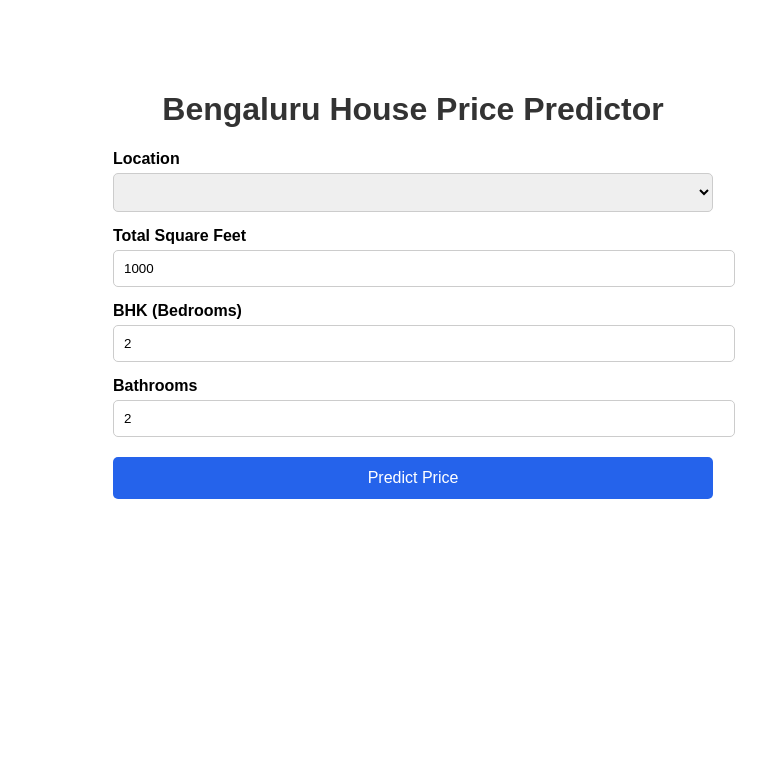
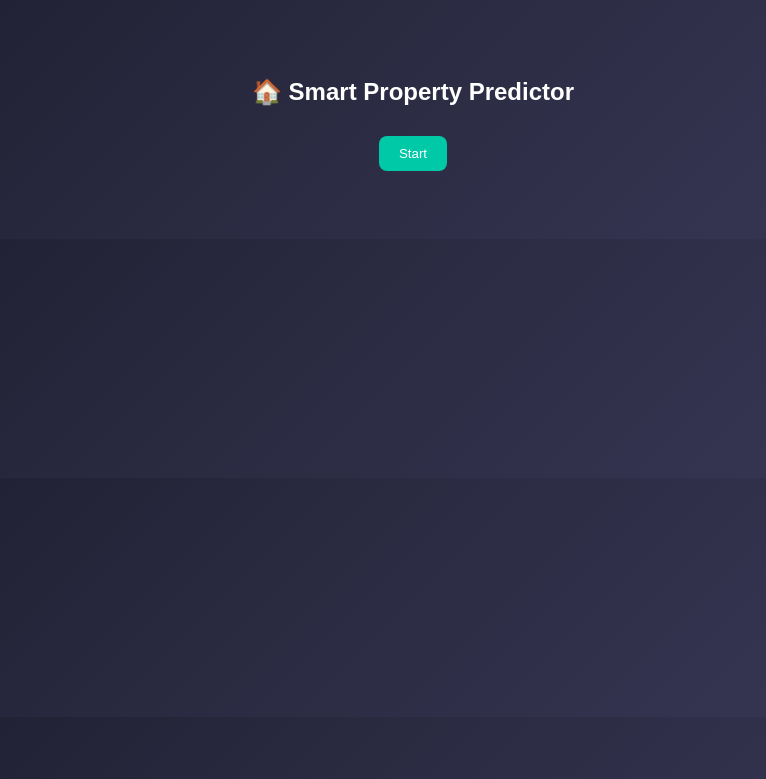
Before and after one commit to Pramatha1209/bangalore-house-price, a Python web app: template templates/index.html in a window 1280 px wide. Shown: the top 779 px of the page, without its empty margins (227-993 px from the left). Run offline with Jinja, Linux system fonts and the light colour scheme; the template is opened without the code that fills it, so the values that code supplies are empty.

Commit message:
fixed predict function

```diff
--- /dev/null
+++ b/static/style.css
@@ -0,0 +1,35 @@
+body {
+    font-family: Arial;
+    background: linear-gradient(135deg, #1e1e2f, #3a3a5a);
+    color: white;
+    text-align: center;
+}
+
+.screen {
+    display: none;
+    padding: 50px;
+}
+
+.screen.active {
+    display: block;
+    animation: fade 0.5s ease;
+}
+
+button {
+    padding: 10px 20px;
+    margin: 10px;
+    background: #00c9a7;
+    border: none;
+    color: white;
+    border-radius: 8px;
+    cursor: pointer;
+}
+
+.cards button {
+    margin: 5px;
+}
+
+@keyframes fade {
+    from {opacity: 0;}
+    to {opacity: 1;}
+}
--- a/templates/index.html
+++ b/templates/index.html
@@ -1,76 +1,72 @@
 <!DOCTYPE html>
 <html lang="en">
 <head>
-  <meta charset="UTF-8"/>
-  <meta name="viewport" content="width=device-width, initial-scale=1.0"/>
-  <title>Bengaluru House Price Predictor</title>
-  <style>
-    body { font-family: Arial, sans-serif; max-width: 600px; margin: 50px auto; padding: 20px; }
-    h1 { text-align: center; color: #333; }
-    label { display: block; margin-top: 15px; font-weight: bold; }
-    select, input { width: 100%; padding: 10px; margin-top: 5px; border: 1px solid #ccc; border-radius: 5px; }
-    button { width: 100%; padding: 12px; margin-top: 20px; background: #2563eb; color: white; border: none; border-radius: 5px; font-size: 16px; cursor: pointer; }
-    button:hover { background: #1d4ed8; }
-    #result { margin-top: 20px; text-align: center; font-size: 24px; font-weight: bold; color: #16a34a; }
-  </style>
+    <meta charset="UTF-8">
+    <title>Smart Property Predictor</title>
+    <link rel="stylesheet" href="{{ url_for('static', filename='style.css') }}">
 </head>
 <body>
-  <h1>Bengaluru House Price Predictor</h1>
 
-  <label>Location</label>
-  <select id="location"></select>
+<div id="app">
 
-  <label>Total Square Feet</label>
-  <input type="number" id="sqft" placeholder="e.g. 1000" value="1000"/>
+    <!-- SCREEN 1 -->
+    <section class="screen active" id="welcome">
+        <h1>🏠 Smart Property Predictor</h1>
+        <button onclick="nextScreen()">Start</button>
+    </section>
 
-  <label>BHK (Bedrooms)</label>
-  <input type="number" id="bhk" placeholder="e.g. 2" value="2"/>
+    <!-- SCREEN 2 -->
+    <section class="screen" id="location">
+        <h2>Select Location</h2>
+        <select id="locationSelect">
+            <option value="Whitefield">Whitefield</option>
+            <option value="Indiranagar">Indiranagar</option>
+            <option value="Electronic City">Electronic City</option>
+        </select>
+        <button onclick="nextScreen()">Next</button>
+    </section>
 
-  <label>Bathrooms</label>
-  <input type="number" id="bath" placeholder="e.g. 2" value="2"/>
+    <!-- SCREEN 3 -->
+    <section class="screen" id="sqft">
+        <h2>Select Sqft</h2>
+        <input type="range" min="500" max="5000" id="sqftRange" oninput="updateSqft()">
+        <p id="sqftValue">500</p>
+        <button onclick="nextScreen()">Next</button>
+    </section>
 
-  <button onclick="predict()">Predict Price</button>
+    <!-- SCREEN 4 -->
+    <section class="screen" id="bhk">
+        <h2>Select BHK</h2>
+        <div class="cards">
+            <button onclick="selectBHK(1)">1 BHK</button>
+            <button onclick="selectBHK(2)">2 BHK</button>
+            <button onclick="selectBHK(3)">3 BHK</button>
+            <button onclick="selectBHK(4)">4 BHK</button>
+        </div>
+        <button onclick="nextScreen()">Next</button>
+    </section>
 
-  <div id="result"></div>
+    <!-- SCREEN 5 -->
+    <section class="screen" id="floors">
+        <h2>Select Floors</h2>
+        <div class="cards">
+            <button onclick="selectFloor(1)">1</button>
+            <button onclick="selectFloor(2)">2</button>
+            <button onclick="selectFloor(3)">3</button>
+            <button onclick="selectFloor(4)">4</button>
+        </div>
+        <button onclick="predict()">Predict</button>
+    </section>
 
-  <script>
-    // Load locations on page load
-    fetch('/get_locations')
-      .then(r => r.json())
-      .then(data => {
-        const sel = document.getElementById('location');
-        data.locations.forEach(loc => {
-          const opt = document.createElement('option');
-          opt.value = loc;
-          opt.textContent = loc.replace(/\b\w/g, c => c.toUpperCase());
-          sel.appendChild(opt);
-        });
-      });
+    <!-- SCREEN 6 -->
+    <section class="screen" id="result">
+        <h2>💰 Predicted Price</h2>
+        <p id="price">Calculating...</p>
+        <button onclick="restart()">Try Again</button>
+    </section>
 
-    // Predict price
-    function predict() {
-      const data = {
-        location: document.getElementById('location').value,
-        total_sqft: document.getElementById('sqft').value,
-        bhk: document.getElementById('bhk').value,
-        bath: document.getElementById('bath').value
-      };
+</div>
 
-      document.getElementById('result').textContent = 'Predicting...';
-
-      fetch('/predict', {
-        method: 'POST',
-        headers: { 'Content-Type': 'application/json' },
-        body: JSON.stringify(data)
-      })
-      .then(r => r.json())
-      .then(data => {
-        document.getElementById('result').textContent = '₹ ' + data.price + ' Lakhs';
-      })
-      .catch(() => {
-        document.getElementById('result').textContent = 'Error! Try again.';
-      });
-    }
-  </script>
+<script src="{{ url_for('static', filename='script.js') }}"></script>
 </body>
 </html>
```
Also changed, not shown: app.py (+10 -2 lines), static/script.js (added, +65 -0 lines).
